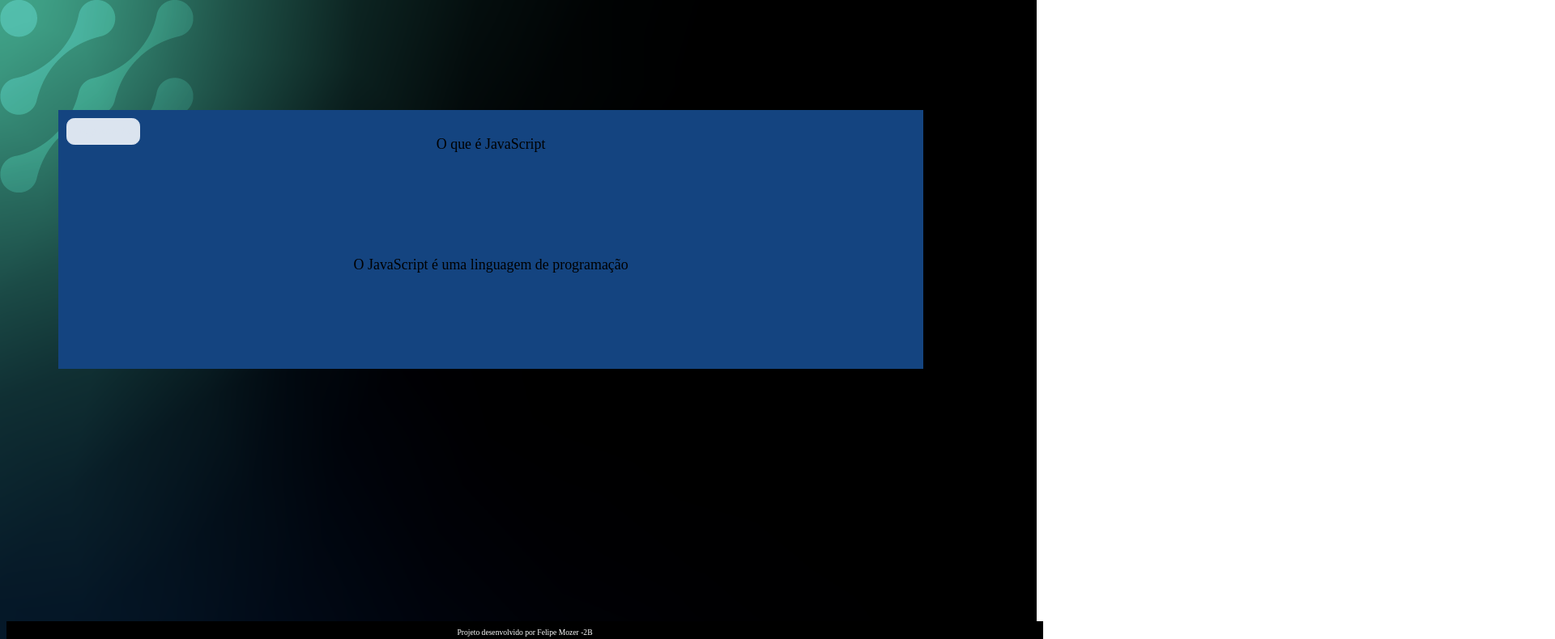
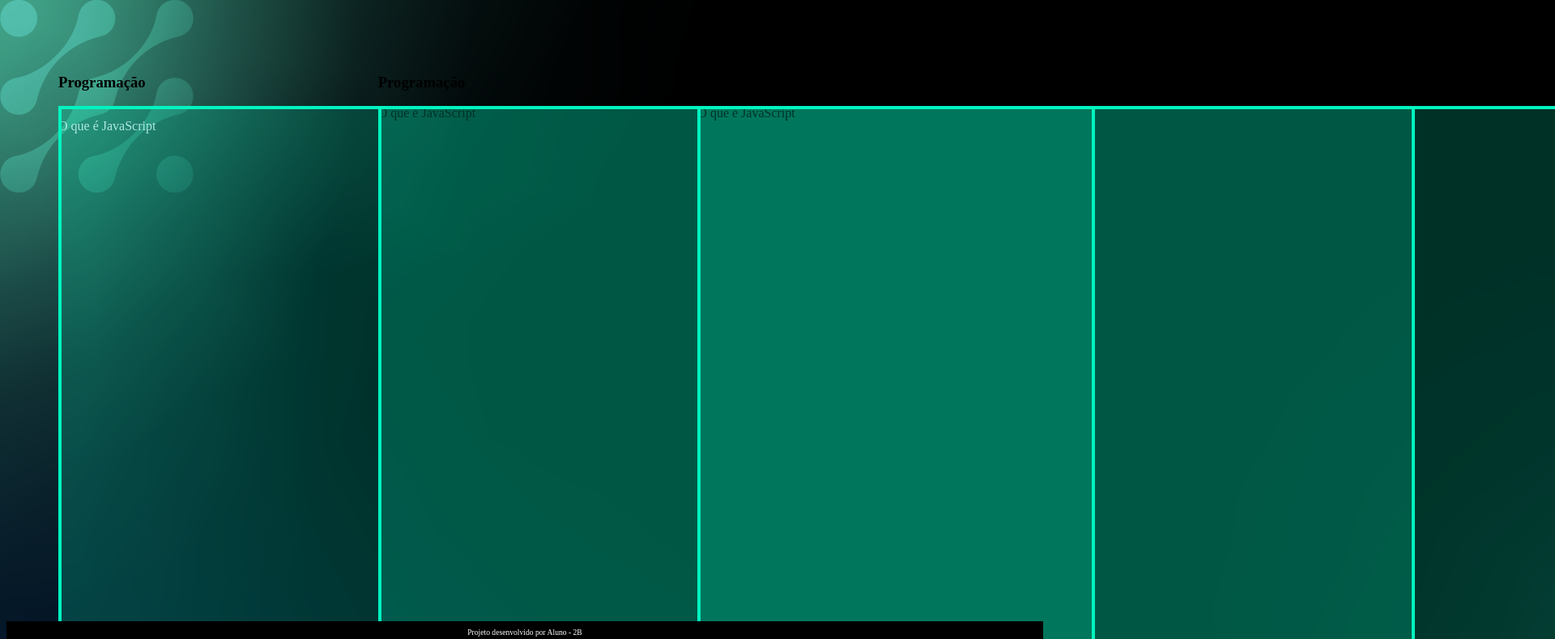
Before and after one commit to MacacoRei04/Flashcard, a plain HTML site: page index.html in a window 1280 px wide. Shown: the top 790 px of the page at 81% size, 1920 px wide, since content can reach past the window. Drawn offline with Linux system fonts and the light colour scheme; files that its build step writes are made by us from their sources.

Commit message:
Update index.html

```diff
--- a/index.html
+++ b/index.html
@@ -4,28 +4,48 @@
     <meta charset="UTF-8">
     <meta name="viewport" content="width=device-width, initial-scale=1.0">
     <link rel="stylesheet" href="./assets/style.css">
-    <title>Flahcard</title>
+    <title>Flashcard</title>
 </head>
 <body>
   <main>
     <section id="container">
-     <!-->   <article class="cartao">
-        <div class="cartao_conteudo">
+        <article class="cartao">
+        <div class="cartao__conteudo">
             <h3>Programação</h3>
-            <div class="cartao_conteudo_pergunta">
+            <div class="cartao__conteudo__pergunta">
                <p>O que é JavaScript</p>
             </div>
-            <div class="cartao_conteudo_resposta">
+            <div class="cartao__conteudo__resposta">
                 <p>O JavaScript é uma linguagem de programação</p>
             </div>
-        </div>
-    </article> -->
+            </div>
+        </article>
+        <article class="cartao">
+            <div class="cartao__conteudo">
+                <h3>Programação</h3>
+                <div class="cartao__conteudo__pergunta">
+                    O que é JavaScript
+                </div>
+                <div class="cartao__conteudo__resposta">
+                    O JavaScript é uma linguagem de programação
+                </div>
+                </div>
+            </article>
+            <article class="cartao">
+                <div class="cartao__conteudo">
+                    <h3>Programação</h3>
+                    <div class="cartao__conteudo__pergunta">
+                        O que é JavaScript
+                    </div>
+                    <div class="cartao__conteudo__resposta">
+                        O JavaScript é uma linguagem de programação
+                    </div>
+                    </div>
+                </article>
     </section>
-  </main>
+    </main>
     <footer>
-        <p>Projeto desenvolvido por Felipe Mozer -2B</p>
+        <p>Projeto desenvolvido por Aluno - 2B</p>
     </footer>
-    <script src="app.js"></script>
-    <script src="perguntas.js"></script>
 </body>
 </html>
```
